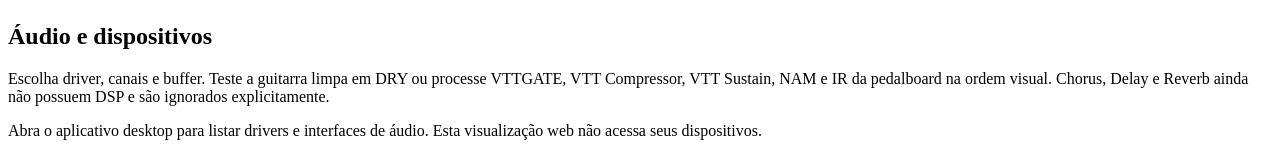
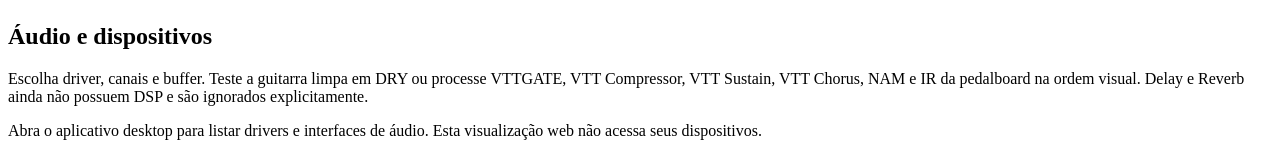
Before and after one commit to gmveratti/rea_guitar_nam, a React (Vite) app: page / in a window 1280 px wide. Both pictures are taken after a click on the button "Configurações". Shown: the part 276-431 px from the top of the page. Built offline with nearby package versions, Linux system fonts and the light colour scheme; the HTML template or start-up script is replaced by a standard one.

Commit message:
feat(chorus): integrar DSP aos manifestos, Tauri Rust e pedalboard

```diff
--- a/src/components/AudioDevices.tsx
+++ b/src/components/AudioDevices.tsx
@@ -178,7 +178,7 @@ export default function AudioDevices({ chain, resources, ampPowered, compact = f
       <AudioLines size={23}/>
       <div>
         <h2>Áudio e dispositivos</h2>
-        <p>Escolha driver, canais e buffer. Teste a guitarra limpa em DRY ou processe VTTGATE, VTT Compressor, VTT Sustain, NAM e IR da pedalboard na ordem visual. Chorus, Delay e Reverb ainda não possuem DSP e são ignorados explicitamente.</p>
+        <p>Escolha driver, canais e buffer. Teste a guitarra limpa em DRY ou processe VTTGATE, VTT Compressor, VTT Sustain, VTT Chorus, NAM e IR da pedalboard na ordem visual. Delay e Reverb ainda não possuem DSP e são ignorados explicitamente.</p>
         {!native ? (
           <p role="status">Abra o aplicativo desktop para listar drivers e interfaces de áudio. Esta visualização web não acessa seus dispositivos.</p>
         ) : (
```
